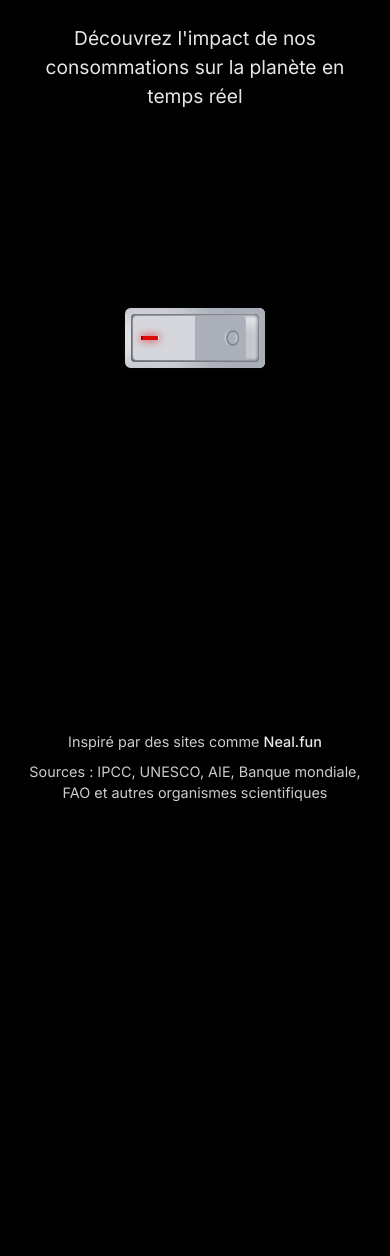
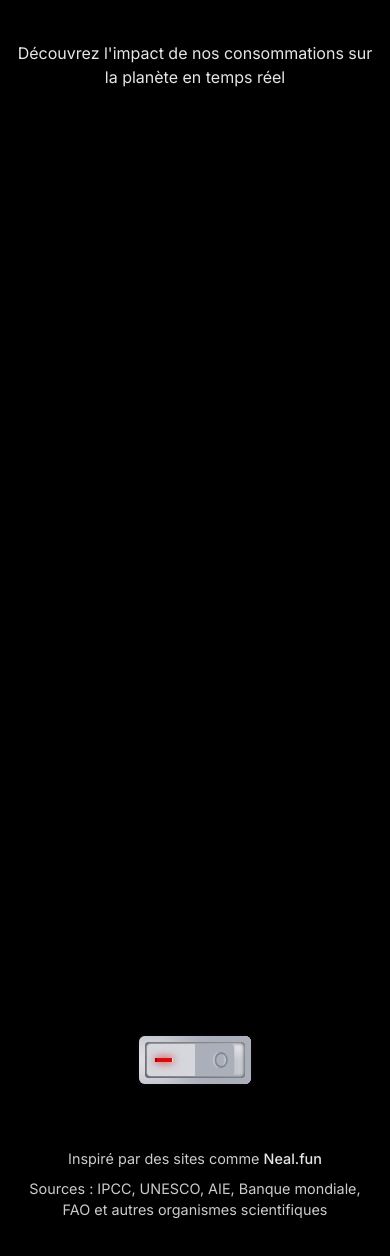
Before and after one commit to L1nkiZ/one-minute, a React (Vite) app: page / in a window 390 px wide. Shown: the top 1256 px of the page. Before the commit the page ends 844 px from the top, so only its background shows below. Built offline with nearby package versions, Linux system fonts and the light colour scheme.

Commit message:
push prepull

```diff
--- a/src/App.css
+++ b/src/App.css
@@ -142,8 +142,8 @@ body {
   border-radius: 12px;
   padding: 16px;
   transition: none;
-  width: 100px;
-  height: 100px;
+  width: 120px;
+  height: 120px;
   transform: translate(-50%, -50%);
   animation: fadeIn 0.5s ease-out;
   animation-delay: calc(var(--index) * 0.1s);
@@ -155,11 +155,26 @@ body {
   overflow: hidden;
 }
 
-.circular-stat-item:hover {
-  background: rgba(255, 255, 255, 0.1);
-  transform: scale(1.05);
-  z-index: 30;
+/* Suppression complète du hover pour les cartes circulaires */
+/* .circular-stat-item:hover - cette règle est supprimée */
+
+.stat-item {
+  background: rgba(255, 255, 255, 0.05);
+  backdrop-filter: blur(10px);
+  border: none;
+  border-radius: 12px;
+  padding: 20px;
+  transition: none;
+  display: flex;
+  align-items: center;
+  gap: 1rem;
+  cursor: pointer;
+  position: relative;
+  overflow: hidden;
 }
+
+/* Suppression complète du hover pour les cartes normales */
+/* .stat-item:hover - cette règle est supprimée */
 
 .stat-icon-container {
   display: flex;
@@ -206,7 +221,7 @@ body {
   flex-direction: column;
   align-items: center;
   gap: 1rem;
-  margin-top: -100px;
+  margin-top: 50px;
 }
 
 .button-container {
@@ -226,7 +241,7 @@ body {
   z-index: 1000;
   background-color: hsl(var(--hue), 10%, 90%);
   transform: rotate(90deg);
-  margin-top: -230px;
+  margin-top: -50px;
   border-radius: 0.375em;
   box-shadow: 0 4.375em 2em hsl(var(--hue), 10%, 70%) inset,
     0 0.125em 0 hsl(var(--hue), 10%, 90%) inset,
@@ -444,14 +459,12 @@ body {
   overflow: hidden;
 }
 
-.stat-item:hover {
-  background: rgba(255, 255, 255, 0.1);
-  transform: translateY(-2px);
-}
+/* Suppression complète du hover pour les cartes normales */
+/* .stat-item:hover - cette règle est supprimée */
 
-.stat-item.incrementing {
+/* .stat-item.incrementing {
   animation: increment 0.2s ease;
-}
+} */
 
 .stat-icon {
   font-size: 2rem;
@@ -819,34 +832,38 @@ body {
   }
 
   .planet-container-wrapper {
-    height: 600px;
+    height: 100vh;
+    width: 100vw;
   }
 
   .planet-section {
-    width: 300px;
-    height: 300px;
+    width: 50vmin;
+    height: 50vmin;
+    min-width: 280px;
+    min-height: 280px;
   }
 
   .circular-stat-position {
-    transform: rotate(calc(var(--angle))) translate(220px)
+    transform: rotate(calc(var(--angle))) translate(calc(25vmin + 60px))
       rotate(calc(-1 * var(--angle)));
   }
 
   .circular-stat-item {
-    width: 80px;
-    height: 80px;
-    padding: 8px;
+    width: 70px;
+    height: 70px;
+    padding: 6px;
   }
 
   .circular-stat-item .stat-icon {
-    width: 30px;
-    height: 30px;
-    font-size: 1.2rem;
+    width: 25px;
+    height: 25px;
+    font-size: 1rem;
   }
 
   .circular-stat-item .stat-value {
-    font-size: 0.7rem;
+    font-size: 0.6rem;
     line-height: 1;
+    margin-top: 4px;
   }
 
   .stats-grid {
@@ -876,6 +893,18 @@ body {
     padding: 1.5rem;
     width: 95%;
   }
+
+  .interaction-section {
+    margin-top: 30px;
+  }
+
+  .switch {
+    margin-top: -30px;
+  }
+
+  .restart-button {
+    margin-top: 15px;
+  }
 }
 
 @media (max-width: 480px) {
@@ -884,22 +913,25 @@ body {
   }
 
   .planet-container-wrapper {
-    height: 400px;
+    height: 100vh;
+    width: 100vw;
   }
 
   .planet-section {
-    width: 200px;
-    height: 200px;
+    width: 45vmin;
+    height: 45vmin;
+    min-width: 220px;
+    min-height: 220px;
   }
 
   .circular-stat-position {
-    transform: rotate(calc(var(--angle))) translate(150px)
+    transform: rotate(calc(var(--angle))) translate(calc(22.5vmin + 45px))
       rotate(calc(-1 * var(--angle)));
   }
 
   .circular-stat-item {
-    width: 60px;
-    height: 60px;
+    width: 55px;
+    height: 55px;
     padding: 4px;
   }
 
@@ -910,8 +942,9 @@ body {
   }
 
   .circular-stat-item .stat-value {
-    font-size: 0.6rem;
-    line-height: 1;
+    font-size: 0.5rem;
+    line-height: 0.9;
+    margin-top: 2px;
   }
 
   .stats-display {
@@ -926,6 +959,80 @@ body {
   .share-options {
     grid-template-columns: 1fr;
   }
+
+  .interaction-section {
+    margin-top: 20px;
+  }
+
+  .switch {
+    margin-top: -20px;
+    width: 3em;
+    height: 7em;
+  }
+
+  .restart-button {
+    margin-top: 10px;
+    padding: 0.8rem 1.5rem;
+    font-size: 1rem;
+  }
+
+  .app-subtitle {
+    font-size: 1rem;
+  }
+
+  .timer-container {
+    top: 2vh;
+    right: 2vw;
+  }
+
+  .app-header {
+    top: 2vh;
+  }
+
+  .interaction-section {
+    bottom: 2vh;
+  }
+}
+
+@media (max-width: 360px) {
+  .planet-section {
+    width: 40vmin;
+    height: 40vmin;
+    min-width: 180px;
+    min-height: 180px;
+  }
+
+  .circular-stat-position {
+    transform: rotate(calc(var(--angle))) translate(calc(20vmin + 35px))
+      rotate(calc(-1 * var(--angle)));
+  }
+
+  .circular-stat-item {
+    width: 45px;
+    height: 45px;
+    padding: 3px;
+  }
+
+  .circular-stat-item .stat-icon {
+    width: 16px;
+    height: 16px;
+    font-size: 0.7rem;
+  }
+
+  .circular-stat-item .stat-value {
+    font-size: 0.45rem;
+    line-height: 0.8;
+    margin-top: 1px;
+  }
+
+  .app-subtitle {
+    font-size: 0.9rem;
+  }
+
+  .timer {
+    font-size: 1rem;
+    padding: 0.6rem;
+  }
 }
 
 /* Suppression du hover pour les cartes circulaires */
@@ -936,8 +1043,8 @@ body {
   border-radius: 12px;
   padding: 16px;
   transition: none;
-  width: 100px;
-  height: 100px;
+  width: 120px;
+  height: 120px;
   transform: translate(-50%, -50%);
   animation: fadeIn 0.5s ease-out;
   animation-delay: calc(var(--index) * 0.1s);
@@ -972,6 +1079,7 @@ body {
   cursor: pointer;
   text-transform: uppercase;
   transition: all 0.3s ease;
+  margin-top: 20px;
 }
 
 .restart-button:hover {
@@ -1134,44 +1242,210 @@ body {
 }
 
 @media (max-width: 768px) {
-  .final-report-content {
-    padding: 2rem;
-    width: 98%;
+  .app-main {
+    gap: 2rem;
   }
 
-  .final-report-header h2 {
-    font-size: 1.8rem;
+  .planet-container-wrapper {
+    height: 100vh;
+    width: 100vw;
   }
 
-  .final-report-subtitle {
+  .planet-section {
+    width: 50vmin;
+    height: 50vmin;
+    min-width: 280px;
+    min-height: 280px;
+  }
+
+  .circular-stat-position {
+    transform: rotate(calc(var(--angle))) translate(calc(25vmin + 60px))
+      rotate(calc(-1 * var(--angle)));
+  }
+
+  .circular-stat-item {
+    width: 70px;
+    height: 70px;
+    padding: 6px;
+  }
+
+  .circular-stat-item .stat-icon {
+    width: 25px;
+    height: 25px;
     font-size: 1rem;
   }
 
-  .final-report-actions {
-    flex-direction: column;
+  .circular-stat-item .stat-value {
+    font-size: 0.6rem;
+    line-height: 1;
+    margin-top: 4px;
   }
 
-  .final-report-button {
-    width: 100%;
-    min-width: auto;
+  .stats-grid {
+    grid-template-columns: 1fr;
+    gap: 1rem;
   }
 
-  .stats-grid-compact {
-    grid-template-columns: 1fr;
+  .stat-item {
+    padding: 1.25rem;
+  }
+
+  .stat-icon {
+    width: 50px;
+    height: 50px;
+    font-size: 1.5rem;
+  }
+
+  .stat-value {
+    font-size: 1.3rem;
+  }
+
+  .share-options {
+    grid-template-columns: repeat(2, 1fr);
+  }
+
+  .popup-content {
+    padding: 1.5rem;
+    width: 95%;
+  }
+
+  .interaction-section {
+    margin-top: 30px;
+  }
+
+  .switch {
+    margin-top: -30px;
+  }
+
+  .restart-button {
+    margin-top: 15px;
   }
 }
 
 @media (max-width: 480px) {
-  .final-report-content {
+  .app-header {
+    padding: 1.5rem 1rem;
+  }
+
+  .planet-container-wrapper {
+    height: 100vh;
+    width: 100vw;
+  }
+
+  .planet-section {
+    width: 45vmin;
+    height: 45vmin;
+    min-width: 220px;
+    min-height: 220px;
+  }
+
+  .circular-stat-position {
+    transform: rotate(calc(var(--angle))) translate(calc(22.5vmin + 45px))
+      rotate(calc(-1 * var(--angle)));
+  }
+
+  .circular-stat-item {
+    width: 55px;
+    height: 55px;
+    padding: 4px;
+  }
+
+  .circular-stat-item .stat-icon {
+    width: 20px;
+    height: 20px;
+    font-size: 0.8rem;
+  }
+
+  .circular-stat-item .stat-value {
+    font-size: 0.5rem;
+    line-height: 0.9;
+    margin-top: 2px;
+  }
+
+  .stats-display {
     padding: 1.5rem;
   }
 
-  .final-report-header {
-    margin-bottom: 2rem;
+  .timer {
+    font-size: 1.25rem;
+    padding: 0.75rem;
   }
 
-  .final-report-message {
-    padding: 1.5rem;
-    margin-bottom: 2rem;
+  .share-options {
+    grid-template-columns: 1fr;
+  }
+
+  .interaction-section {
+    margin-top: 20px;
+  }
+
+  .switch {
+    margin-top: -20px;
+    width: 3em;
+    height: 7em;
+  }
+
+  .restart-button {
+    margin-top: 10px;
+    padding: 0.8rem 1.5rem;
+    font-size: 1rem;
+  }
+
+  .app-subtitle {
+    font-size: 1rem;
+  }
+
+  .timer-container {
+    top: 2vh;
+    right: 2vw;
+  }
+
+  .app-header {
+    top: 2vh;
+  }
+
+  .interaction-section {
+    bottom: 2vh;
   }
 }
+
+@media (max-width: 360px) {
+  .planet-section {
+    width: 40vmin;
+    height: 40vmin;
+    min-width: 180px;
+    min-height: 180px;
+  }
+
+  .circular-stat-position {
+    transform: rotate(calc(var(--angle))) translate(calc(20vmin + 35px))
+      rotate(calc(-1 * var(--angle)));
+  }
+
+  .circular-stat-item {
+    width: 45px;
+    height: 45px;
+    padding: 3px;
+  }
+
+  .circular-stat-item .stat-icon {
+    width: 16px;
+    height: 16px;
+    font-size: 0.7rem;
+  }
+
+  .circular-stat-item .stat-value {
+    font-size: 0.45rem;
+    line-height: 0.8;
+    margin-top: 1px;
+  }
+
+  .app-subtitle {
+    font-size: 0.9rem;
+  }
+
+  .timer {
+    font-size: 1rem;
+    padding: 0.6rem;
+  }
+}
--- a/src/components/StatsDisplay.jsx
+++ b/src/components/StatsDisplay.jsx
@@ -19,13 +19,19 @@ function formatNumber(value, decimals = 0) {
   return value.toFixed(decimals);
 }
 
-function StatItem({ stat, elapsedSeconds, index, onStatClick, circular }) {
+function StatItem({ stat, elapsedSeconds, index, onStatClick, circular, compact = false }) {
   const [displayValue, setDisplayValue] = useState(0);
-  const [isIncrementing, setIsIncrementing] = useState(false);
+  const [isAnimating, setIsAnimating] = useState(false);
 
   const currentValue = stat.ratePerSecond * elapsedSeconds;
 
   useEffect(() => {
+    // Si c'est pour le rapport final (compact), pas d'animation progressive
+    if (compact) {
+      setDisplayValue(currentValue);
+      return;
+    }
+
     const interval = setInterval(() => {
       setDisplayValue((prev) => {
         const target = currentValue;
@@ -33,9 +39,10 @@ function StatItem({ stat, elapsedSeconds, index, onStatClick, circular }) {
         const increment = diff * 0.1;
 
         if (Math.abs(increment) > 0.01) {
-          if (!isIncrementing) {
-            setIsIncrementing(true);
-            setTimeout(() => setIsIncrementing(false), 200);
+          // Déclencher l'animation seulement si pas compact
+          if (!isAnimating && !compact) {
+            setIsAnimating(true);
+            setTimeout(() => setIsAnimating(false), 300);
           }
           return prev + increment;
         }
@@ -45,19 +52,19 @@ function StatItem({ stat, elapsedSeconds, index, onStatClick, circular }) {
     }, 33);
 
     return () => clearInterval(interval);
-  }, [currentValue, isIncrementing]);
+  }, [currentValue, isAnimating, compact]);
 
   if (circular) {
     return (
       <div
-        className={`circular-stat-item ${isIncrementing ? "incrementing" : ""}`}
+        className={`circular-stat-item ${isAnimating && !compact ? 'animating' : ''}`}
         onClick={() => onStatClick && onStatClick(stat)}
       >
         <div className="stat-icon-container">
           <div className="stat-icon">{stat.icon}</div>
           <div className="stat-underline"></div>
         </div>
-        <div className="stat-value">
+        <div className={`stat-value ${isAnimating && !compact ? 'value-animating' : ''}`}>
           {formatNumber(displayValue, stat.ratePerSecond < 1 ? 6 : 0)}{" "}
           {stat.unit}
         </div>
@@ -67,7 +74,7 @@ function StatItem({ stat, elapsedSeconds, index, onStatClick, circular }) {
 
   return (
     <div
-      className={`stat-item ${isIncrementing ? "incrementing" : ""}`}
+      className={`stat-item ${isAnimating && !compact ? 'animating' : ''}`}
       style={{
         animationDelay: `${index * 0.1}s`,
         opacity: 1,
@@ -80,7 +87,7 @@ function StatItem({ stat, elapsedSeconds, index, onStatClick, circular }) {
         <div className="stat-underline"></div>
       </div>
       <div className="stat-content">
-        <div className="stat-value">
+        <div className={`stat-value ${isAnimating && !compact ? 'value-animating' : ''}`}>
           {formatNumber(displayValue, stat.ratePerSecond < 1 ? 6 : 0)}{" "}
           {stat.unit}
         </div>
@@ -91,7 +98,7 @@ function StatItem({ stat, elapsedSeconds, index, onStatClick, circular }) {
   );
 }
 
-function StatsDisplay({ isShutdown, elapsedSeconds, onStatClick, circular }) {
+function StatsDisplay({ isShutdown, elapsedSeconds, onStatClick, circular, compact = false }) {
   if (!isShutdown) return null;
 
   if (circular) {
@@ -116,6 +123,7 @@ function StatsDisplay({ isShutdown, elapsedSeconds, onStatClick, circular }) {
                 index={index}
                 onStatClick={onStatClick}
                 circular={true}
+                compact={compact}
               />
             </div>
           );
@@ -125,7 +133,8 @@ function StatsDisplay({ isShutdown, elapsedSeconds, onStatClick, circular }) {
   }
 
   return (
-    <div className="stats-display">
+    <div className={`stats-display ${compact ? 'stats-display-compact' : ''}`}>
+      {!compact && (
         <div className="stats-header">
           <h2>🌱 Ressources économisées depuis l'extinction</h2>
           <div className="timer">
@@ -134,8 +143,9 @@ function StatsDisplay({ isShutdown, elapsedSeconds, onStatClick, circular }) {
             {Math.floor(elapsedSeconds % 60)}s
           </div>
         </div>
+      )}
 
-      <div className="stats-grid">
+      <div className={`stats-grid ${compact ? 'stats-grid-compact' : ''}`}>
         {statsConfig.stats.map((stat, index) => (
           <StatItem
             key={stat.id}
@@ -143,13 +153,16 @@ function StatsDisplay({ isShutdown, elapsedSeconds, onStatClick, circular }) {
             elapsedSeconds={elapsedSeconds}
             index={index}
             onStatClick={onStatClick}
+            compact={compact}
           />
         ))}
       </div>
 
+      {!compact && (
         <div className="stats-footer">
           <p>Ces données sont basées sur des estimations mondiales moyennes</p>
         </div>
+      )}
     </div>
   );
 }
```
Lines whose indentation alone changed are shown as unchanged.
